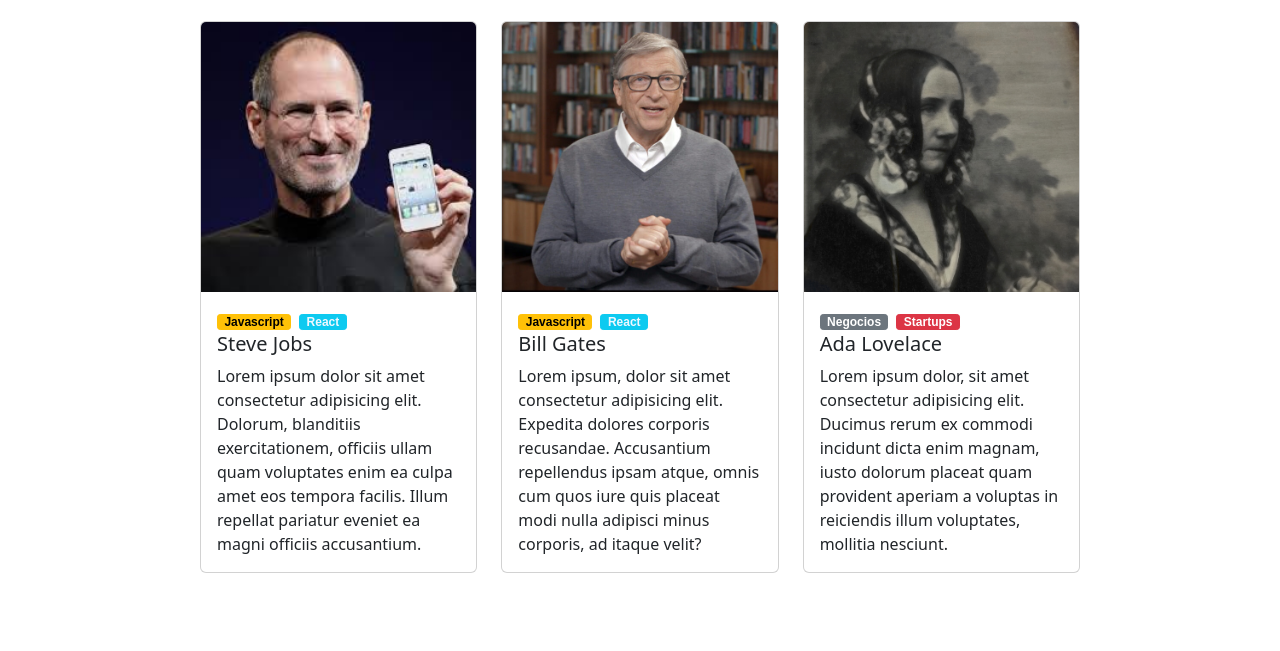
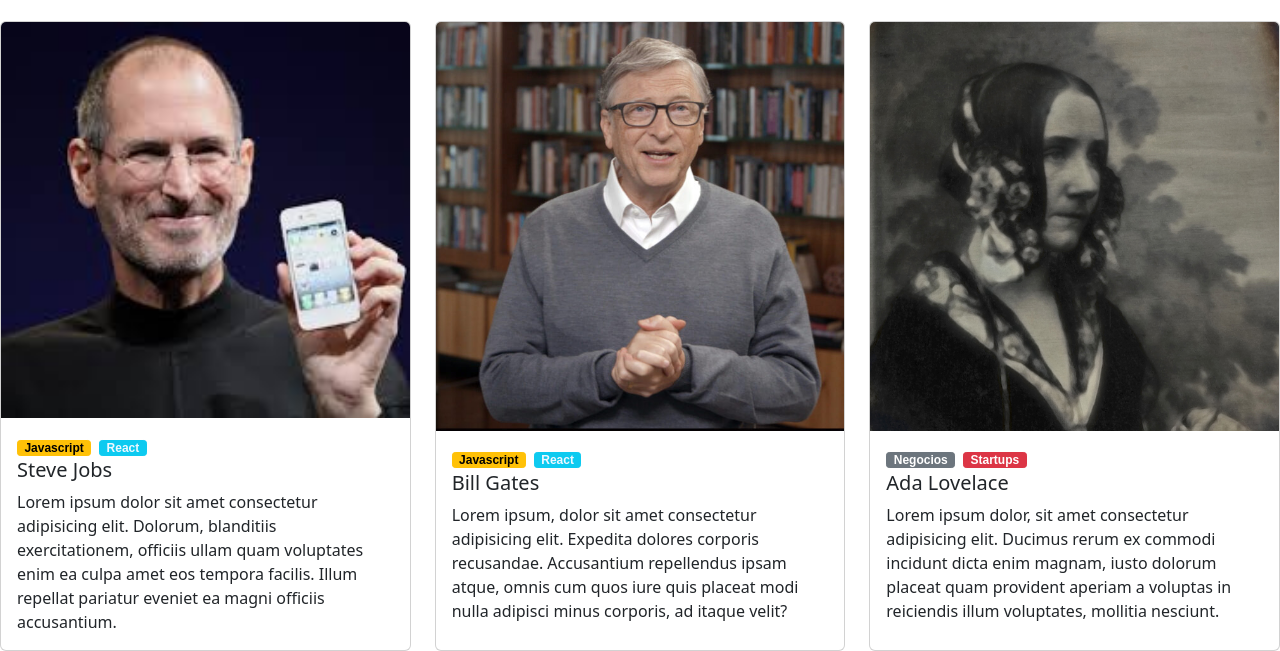
Before and after one commit to facu-lombardo/codo2022-front, a plain HTML site: page Integrador_Front/index.html in a window 1280 px wide. Shown: the part 899-1550 px from the top of the page. Before the commit the page ends 1472 px from the top, so only its background shows below. Drawn offline with nearby package versions, Linux system fonts and the light colour scheme.

Commit message:
Integrador parte4

```diff
--- a/Integrador_Front/css/main.css
+++ b/Integrador_Front/css/main.css
@@ -1,18 +1,7 @@
-.item-header {
-    color: azure;
-}
-
-#middle-cards {
-    padding-left: 200px;
-    padding-right: 200px;
-}
-
-#middle-cards img {
-    height: 270px;
-}
 
 #middle-cards span {
-    font-weight: bolder;
+
+    font-weight: 600 ;
     font-family:  Arial, Helvetica, sans-serif;
     padding: .25rem .4rem;
     font-size: .750rem;
--- a/Integrador_Front/index.html
+++ b/Integrador_Front/index.html
@@ -14,7 +14,7 @@
 </head>
 <body>
     <div class="img-fluid" style="background-image: url(/Integrador_Front/imagenes_integrador_front/ba1.jpg); height: 800px; width: auto ;">
-      <nav class="navbar navbar-light bg-dark">
+      <nav class="navbar navbar-light bg-dark col-lg-12">
           <div class="container-fluid px-5 mt-0 text-light">
             <a class="navbar-brand text-light" href="index.html" >
               <img src="imagenes_integrador_front/codoacodo.png" alt="" width="90" height="50" class="d-inline-block ">
@@ -51,8 +51,8 @@
         <p class="mb-0">CONOCE A LOS </p>
         <h1>ORADORES</h1>
       </div>
-      <div class="row row-cols-1 row-cols-md-3 g-4" id="middle-cards">
-        <div class="col">
+      <div class="row row-cols-1 row-cols-md-3 g-4 justify-content-center" id="middle-cards">
+        <div class="col-8">
           <div class="card h-100">
             <img src="/Integrador_Front/imagenes_integrador_front/steve.jpg" class="card-img-top" alt="Imagen de Steve Jobs">
             <div class="card-body">
@@ -62,7 +62,7 @@
             </div>
           </div>
         </div>
-        <div class="col">
+        <div class="col-8">
           <div class="card h-100">
             <img src="/Integrador_Front/imagenes_integrador_front/bill.jpg" class="card-img-top" alt="Imagen de Bill Gates">
             <div class="card-body">
@@ -72,7 +72,7 @@
             </div>
           </div>
         </div>
-        <div class="col">
+        <div class="col-8 col-sm">
           <div class="card h-100">
             <img src="/Integrador_Front/imagenes_integrador_front/ada.jpeg" class="card-img-top" alt="...">
             <div class="card-body">
```
